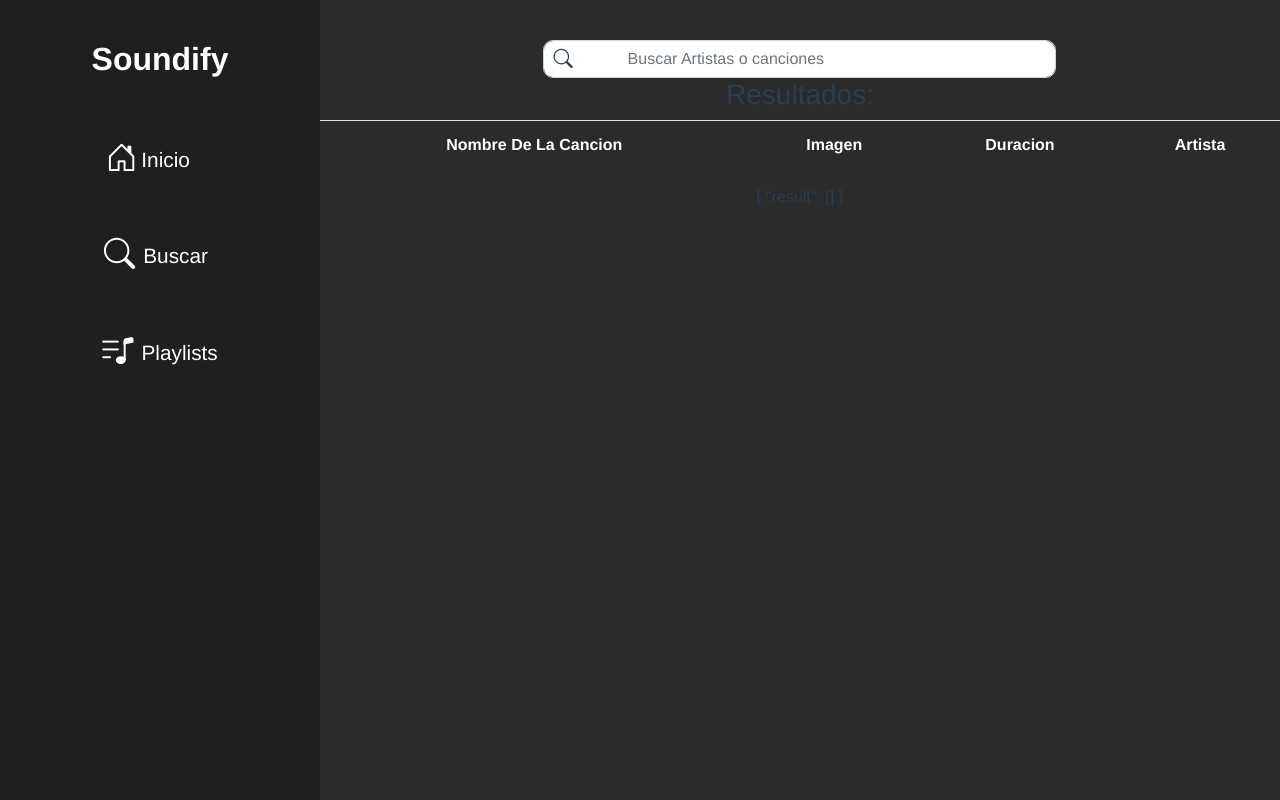
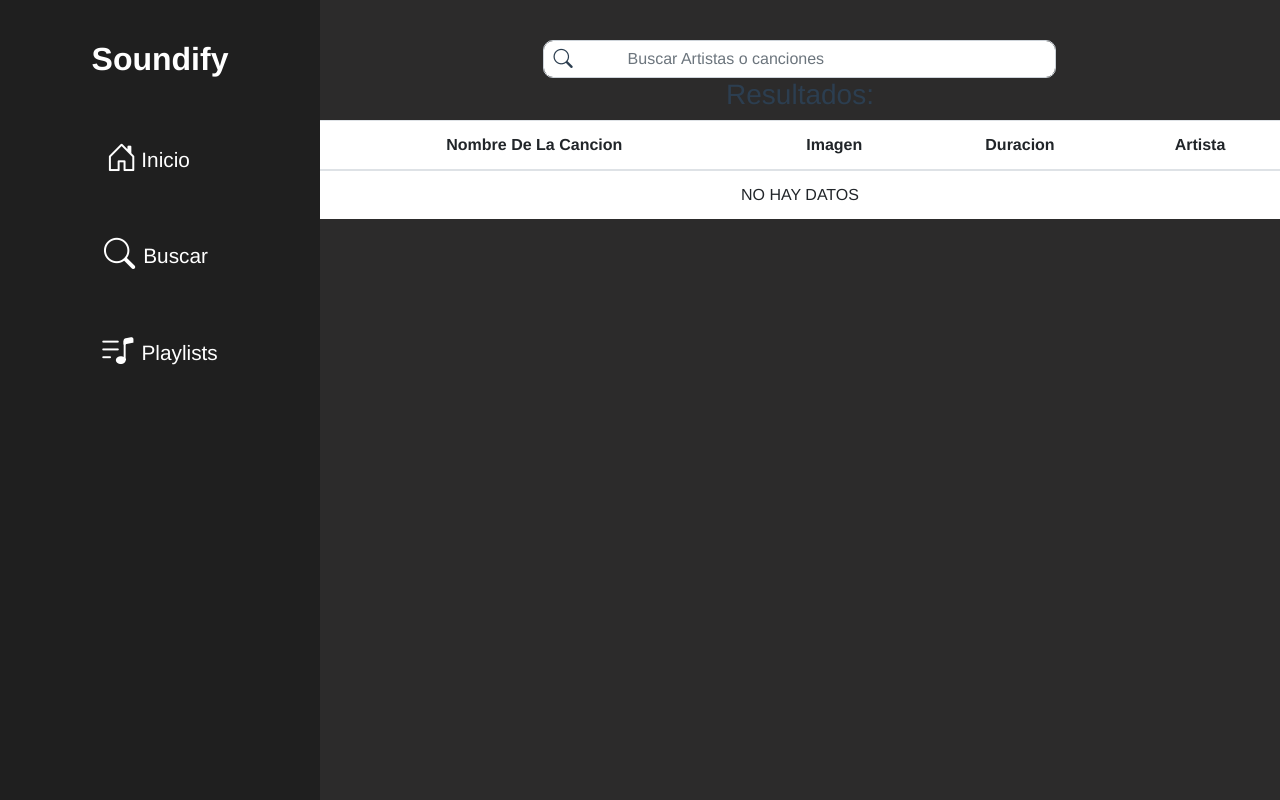
Before and after one commit to Darioorfano/Soundify, a Vue app: page /#/soundifySearch in a window 1280 px wide. Built offline with nearby package versions, Linux system fonts and the light colour scheme.

Commit message:
se arreglo mostrar los datos de resultado de busqueda

```diff
--- a/package.json
+++ b/package.json
@@ -11,7 +11,8 @@
     "bootstrap-icons": "^1.4.0",
     "core-js": "^3.6.5",
     "vue": "^3.0.0",
-    "vue-router": "^4.0.0-0"
+    "vue-router": "^4.0.0-0",
+    "vuex": "^4.0.0"
   },
   "devDependencies": {
     "@vue/cli-plugin-babel": "~4.5.0",
--- a/src/components/PlayList.vue
+++ b/src/components/PlayList.vue
@@ -5,7 +5,7 @@
         <p>Agregar Cancion</p>
         <p>Borrar playlist</p>
 
-        <div v-for="cancion of canciones">
+        <div :v-for="cancion in canciones" key="1">
             <Cancion title="cancion.title"></Cancion>
 
         </div>
--- a/src/components/Result.vue
+++ b/src/components/Result.vue
@@ -1,16 +1,28 @@
 <template>
     <div>
         <h3>Resultados:</h3>
-    <table class="table">
-        <tr>
-            <th class="text-white">Nombre De La Cancion</th>
-            <th class="text-white">Imagen</th>
-            <th class="text-white">Duracion</th>
-            <th class="text-white">Artista</th>
+    <table class="table bg-white">
+        <thead>
+           <tr>
+            <th class="">Nombre De La Cancion</th>
+            <th class="">Imagen</th>
+            <th class="">Duracion</th>
+            <th class="">Artista</th>
         </tr>
+        </thead>
+        <tbody v-if="datos.obtenerResults.length > 0">
+            <tr v-for="cancion in datos.obtenerResults" :key="cancion">
+                <td>{{cancion.title}}</td>
+                <td><img :src="cancion.album.cover_medium" alt="foto de album"></td>
+                <td>{{cancion.duration}}</td>
+                <td>{{cancion.artist.name}}</td>
+            </tr>
+        </tbody>
+        <tbody v-else>
+            <td colspan="4">NO HAY DATOS</td>
+        </tbody>
 
     </table>
-    <div>{{datos}}</div>
     </div>
 </template>
 <script>
--- a/src/components/Searcher.vue
+++ b/src/components/Searcher.vue
@@ -3,7 +3,12 @@
     <form class="form-inline d-flex m-auto">
       <div class="input-group">
         <div class="input-group-prepend">
-          <i class="bi bi-search" id="lupaBuscador" @keyup.enter="search" @click.prevent="search"></i>
+          <i
+            class="bi bi-search"
+            id="lupaBuscador"
+            @keyup.enter="search"
+            @click.prevent="search"
+          ></i>
         </div>
         <input
           type="text"
@@ -12,76 +17,48 @@
           placeholder="        Buscar Artistas o canciones"
         />
       </div>
-
     </form>
-    <Result :datos="{result}"></Result>
   </nav>
 </template>
 <script>
-import Result from "@/components/Result.vue"
+import { mapMutations } from 'vuex';
 export default {
   name: "Searcher",
-  components:{
-Result
+  components: {
   },
 
-  data(){
-  return{
-    result:[]
-
-  }
-
+  data() {
+    return {
+    };
   },
-
-  methods:{
-
-search:async()=>{
-var url="https://cors-anywhere.herokuapp.com/https://api.deezer.com/search?q=";
-var searcher=document.querySelector("#searcher").value;
+  methods: {
+    ... mapMutations([ 'addResults' ]),
+    search() {
+      var url = "https://cors-anywhere.herokuapp.com/https://api.deezer.com/search?q=";
+      var searcher = document.querySelector("#searcher").value;
       console.log(searcher);
       //Llamamos a la variable url la cual almacena el link de busqueda, y con el searcher buscaria el valor ingresado del input
-url+=searcher;
-console.log(url)
-
-await fetch(url).then(response => {
-if(response.ok){
-console.log(response.json())
-return response.json()
-}else{
-return Promise.reject(response)
+      url += searcher;
+      console.log(url);
+      const vm = this;
+      fetch(url)
+        .then(function (res) {
+          if (res.ok) {
+            return res.json();
+          } else {
+            throw new Error(res.status);
           }
-}).then(json => this.result = json.data)
-.catch(error => {
-console.log(error)
         })
-
-
-
-
-
- /*
-try {
-  await fetch(url).then((response)=>
-this.result=response.json().data
-
-  )
-
-
-
-}catch (error) {
-  console.log(error)
-}
-*/
-
-
-
-
-
-}
-
-  }
-
-}
+        .then(function (json) {
+          console.log(json)
+          vm.$store.commit('addResults',json.data)
+        })
+        .catch(function (error) {
+          console.log(error);
+        });
+    },
+  },
+};
 
 /*
 search:async()=>{
@@ -103,14 +80,12 @@ console.log(error)
 
   }
 */
-
-
 </script>
 <!--Scoped sirve para que estos estilos apliquen unicamente a este componente-->
 <style>
 .input-group {
-  width:80vw;
-  margin:auto;
+  width: 80vw;
+  margin: auto;
 }
 #searcher {
   border-radius: 10px;
@@ -123,30 +98,20 @@ console.log(error)
   z-index: 200;
   padding-right: 1em;
 }
-@media (min-width:576px){
-.input-group{
-margin:auto;
-
+@media (min-width: 576px) {
+  .input-group {
+    margin: auto;
   }
 
-
-#searcher{
+  #searcher {
     width: 80vw;
   }
 }
 
-
-
-
-@media (min-width:992px){
-#searcher{
-  width:40vw;
+@media (min-width: 992px) {
+  #searcher {
+    width: 40vw;
     margin-top: 2.5em;
   }
-
 }
-
-
-
-
 </style>
--- a/src/main.js
+++ b/src/main.js
@@ -1,5 +1,11 @@
 import { createApp } from 'vue'
 import App from './App.vue'
 import router from './router'
+import store from './store'
 
-createApp(App).use(router).mount('#app')
+var app = createApp(App)
+
+app.use(router)
+app.use(store)
+
+app.mount('#app')
--- /dev/null
+++ b/src/store/index.js
@@ -0,0 +1,26 @@
+import { createStore } from 'vuex'
+
+// Create a new store instance.
+const store = createStore({
+  state () {
+    return {
+      results: [],
+      cancionActual: {}
+    }
+  },
+  getters: {
+      obtenerResults(state){
+          return state.results;
+      }
+  },
+  mutations: {
+    addResults (state, data) {
+      state.results = data;
+    },
+    cambiarCancion(state, cancionSiguiente){
+        state.cancionActual = cancionSiguiente;
+    }
+  }
+})
+
+export default store
--- a/src/views/SoundifySearch.vue
+++ b/src/views/SoundifySearch.vue
@@ -5,7 +5,7 @@
 
  <h1 class="pt-5 mb-4 text-white d-lg-none">Buscar</h1>
     <Searcher></Searcher>
-
+    <Result :datos="{ obtenerResults }"></Result>
     <!--
     <section class="mt-2">
       <p class="pt-5 text-white last-searches-title">Últimas búsquedas</p>
@@ -30,16 +30,21 @@
 </template>
 <script>
 import Searcher from "@/components/Searcher.vue";
-
+import Result from "@/components/Result.vue";
 import NavMobile from "@/components/NavMobile.vue";
 import NavDesktop from "@/components/NavDesktop.vue";
+import { mapGetters } from 'vuex';
+
 export default {
   name: "SoundifySearch",
   components: {
     Searcher,
-
+    Result,
     NavMobile,
     NavDesktop
+  },
+  computed: {
+    ...mapGetters([ 'obtenerResults' ])
   },
 };
 </script>
```
Also changed, not shown: 1 other file (tests, documents, lock files or other folders). Lines whose indentation alone changed are shown as unchanged.
